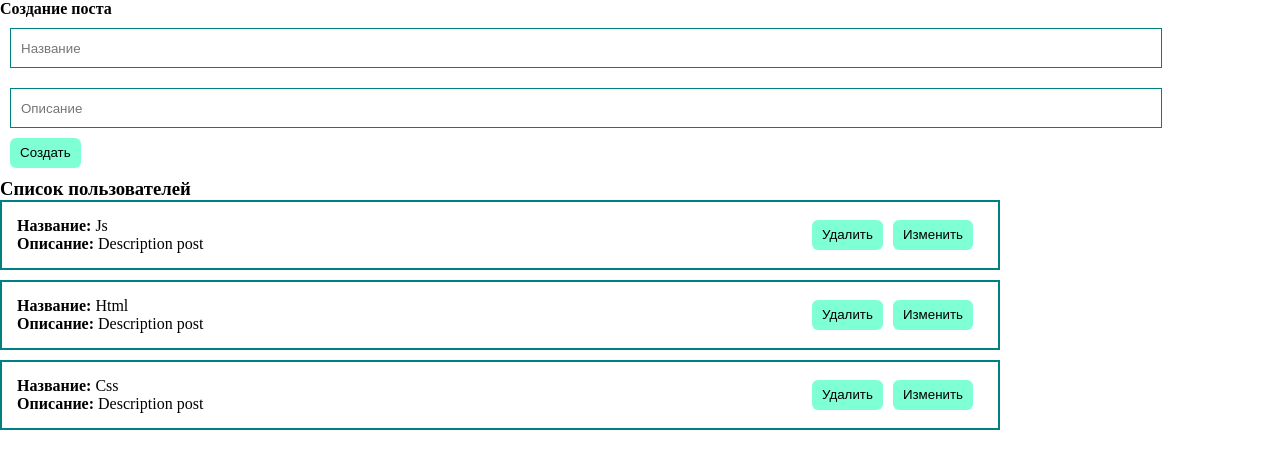
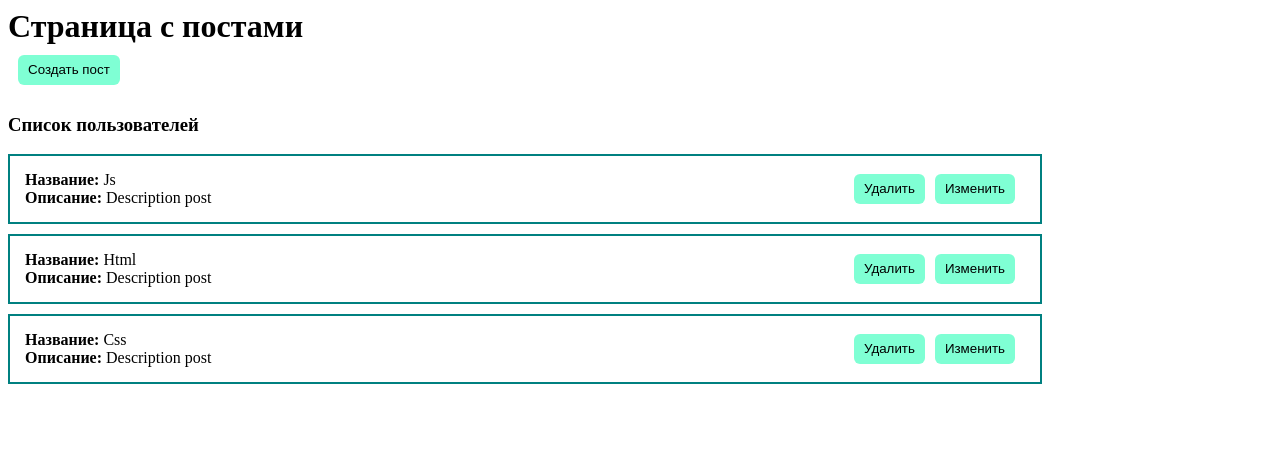
Before and after one commit to Chico-rso/Vue-training-, a Vue app: page / in a window 1280 px wide. Shown: the top 468 px of the page. Built offline with nearby package versions, Linux system fonts and the light colour scheme.

Commit message:
added dialog

```diff
--- a/src/App.vue
+++ b/src/App.vue
@@ -1,6 +1,10 @@
 <template>
   <div class="app">
-    <post-form @create="createPost" />
+    <h1>Страница с постами</h1>
+    <my-button @click="showDialog">Создать пост</my-button>
+    <my-dialog v-model:show="dialogVisible">
+      <post-form @create="createPost" />
+    </my-dialog>
     <post-list :posts="posts" @remove="removePost"/>
   </div>
 </template>
@@ -10,7 +14,8 @@
 export default {
   components: {
     PostForm,
-    PostList,
+    PostList
+
   },
   data() {
     return {
@@ -19,19 +24,28 @@
         { id: "2", title: "Html", body: "Description post" },
         { id: "3", title: "Css", body: "Description post" },
       ],
+      dialogVisible: false,
     };
   },
   methods: {
     createPost(post) {
       this.posts.push(post);
+      this.dialogVisible = false;
     },
+    removePost(post) {
+      this.posts = this.posts.filter(p => p.id !== post.id)
+    },
+    showDialog() {
+      this.dialogVisible = true;
+    }
   },
 };
 </script>
-<style lang="css">
+<style lang="css" scoped>
 * {
   margin: 0;
   padding: 0;
   box-sizing: border-box;
 }
+button{margin: 10px;}
 </style>
--- /dev/null
+++ b/src/components/UI/index.js
@@ -0,0 +1,8 @@
+import myButton from './myButton.vue'
+import myInput from './myInput.vue'
+import myDialog from './myDialog.vue';
+export default[
+  myButton,
+  myInput,
+  myDialog
+]
--- a/src/components/UI/myButton.vue
+++ b/src/components/UI/myButton.vue
@@ -1,15 +1,17 @@
 <template>
-  <button>
+  <button class="btn">
     <slot></slot>
   </button>
 </template>
 
 <script>
-export default {};
+export default {
+  name: 'my-button'
+};
 </script>
 
 <style lang="css" scoped>
-button {
+.btn{
   display: inline-block;
   align-self: start;
   margin-right: 10px;
--- /dev/null
+++ b/src/components/UI/myDialog.vue
@@ -0,0 +1,44 @@
+<template>
+  <div class="dialog" v-if="show" @click="hideDialog">
+    <div @click.stop class="dialog__content">
+      <slot></slot>
+    </div>
+  </div>
+</template>
+
+<script>
+  export default {
+    name: 'my-dialog',
+    props: {
+      show: {
+        type: Boolean,
+        default: false,
+      }
+    },
+    methods: {
+      hideDialog(){
+        this.$emit('update:show', false);
+      }
+    },
+  }
+</script>
+
+<style  scoped>
+.dialog{
+  position: fixed;
+  display: flex;
+  top: 0;
+  right: 0;
+  bottom: 0;
+  left: 0;
+  background: rgba(0,0,0,0.5);
+}
+.dialog__content{
+  min-width: 500px;
+  min-height: 50px;
+  margin: auto;
+  padding: 10px;
+  border-radius: 12px;
+  background: #fff;
+}
+</style>
--- /dev/null
+++ b/src/components/UI/myInput.vue
@@ -0,0 +1,36 @@
+<template>
+    <input :value="modelValue" @input="updateInput"  class="input" type="text">
+</template>
+
+<script>
+  export default {
+    name: 'my-input',
+    props:{
+      modelValue: [String, Number]
+    },
+    methods: {
+      updateInput(event){
+        this.$emit('update:modelValue', event.target.value)
+      }
+    },
+  }
+</script>
+
+<style scoped>
+  input {
+  width: 90%;
+  height: 40px;
+  border: 1px solid teal;
+  margin-top: 10px;
+  margin-bottom: 10px;
+  margin-left: 10px;
+  margin-right: 10px;
+  padding: 10px;
+}
+input:focus-visible {
+  border: 1px solid rgb(245, 67, 13);
+}
+input:focus {
+  border: 1px solid rgb(245, 67, 13);
+}
+</style>
--- a/src/components/postForm.vue
+++ b/src/components/postForm.vue
@@ -2,16 +2,12 @@
   <div>
     <form @submit.prevent>
       <h4>Создание поста</h4>
-      <input
+      <my-input
         v-model="post.title"
-        class="input"
-        type="text"
         placeholder="Название"
       />
-      <input
+      <my-input
         v-model="post.body"
-        class="input"
-        type="text"
         placeholder="Описание"
       />
       <my-button @click="createPost">Создать</my-button>
@@ -20,9 +16,7 @@
 </template>
 
 <script>
-import MyButton from "./UI/myButton.vue";
 export default {
-  components:{MyButton},
   data() {
     return {
       post: {
@@ -52,22 +46,6 @@
   display: flex;
   flex-direction: column;
 }
-input {
-  width: 90%;
-  height: 40px;
-  border: 1px solid teal;
-  margin-top: 10px;
-  margin-bottom: 10px;
-  margin-left: 10px;
-  margin-right: 10px;
-  padding: 10px;
-}
-input:focus-visible {
-  border: 1px solid rgb(245, 67, 13);
-}
-input:focus {
-  border: 1px solid rgb(245, 67, 13);
-}
 button {
   display: inline-block;
   align-self: start;
--- a/src/components/postItem.vue
+++ b/src/components/postItem.vue
@@ -5,28 +5,21 @@
       <div><strong>Описание:</strong> {{ post.body }}</div>
     </div>
     <div class="post__btns">
-      <my-button @click="deletePost">Удалить</my-button>
+      <my-button @click="$emit('remove', post)">Удалить</my-button>
       <my-button @click="editPost">Изменить</my-button>
     </div>
   </div>
 </template>
 
 <script>
-import myButton from "./UI/myButton.vue";
 export default {
-  components: {myButton},
   props: {
     post: {
       type: Object,
       required: true,
     },
   },
-  methods: {
-    deletePost() {
-
-    },
-    editPost() {},
-  },
+  methods: {},
 };
 </script>
 
--- a/src/components/postList.vue
+++ b/src/components/postList.vue
@@ -1,8 +1,9 @@
 <template>
-  <div>
+  <div v-if="posts.length > 0">
     <h3>Список пользователей</h3>
-    <post-item v-for="post in posts" :post="post"/>
+    <post-item v-for="post in posts" :post="post" :key="post.id" @remove="$emit('remove', post)" />
   </div>
+  <h2 v-else >Постов больше нет.</h2>
 </template>
 
 <script>
@@ -19,9 +20,4 @@
 </script>
 
 <style scoped>
-.post {
-  padding: 15px;
-  margin-bottom: 10px;
-  border: 2px solid teal;
-}
 </style>
--- a/src/main.js
+++ b/src/main.js
@@ -1,5 +1,11 @@
 import { createApp } from 'vue'
 import App from './App.vue'
+import components from "./components/UI";
 
+const app = createApp(App)
 
-createApp(App).mount('#app')
+components.forEach(component => {
+  app.component(component.name, component)
+})
+
+app.mount('#app')
```
